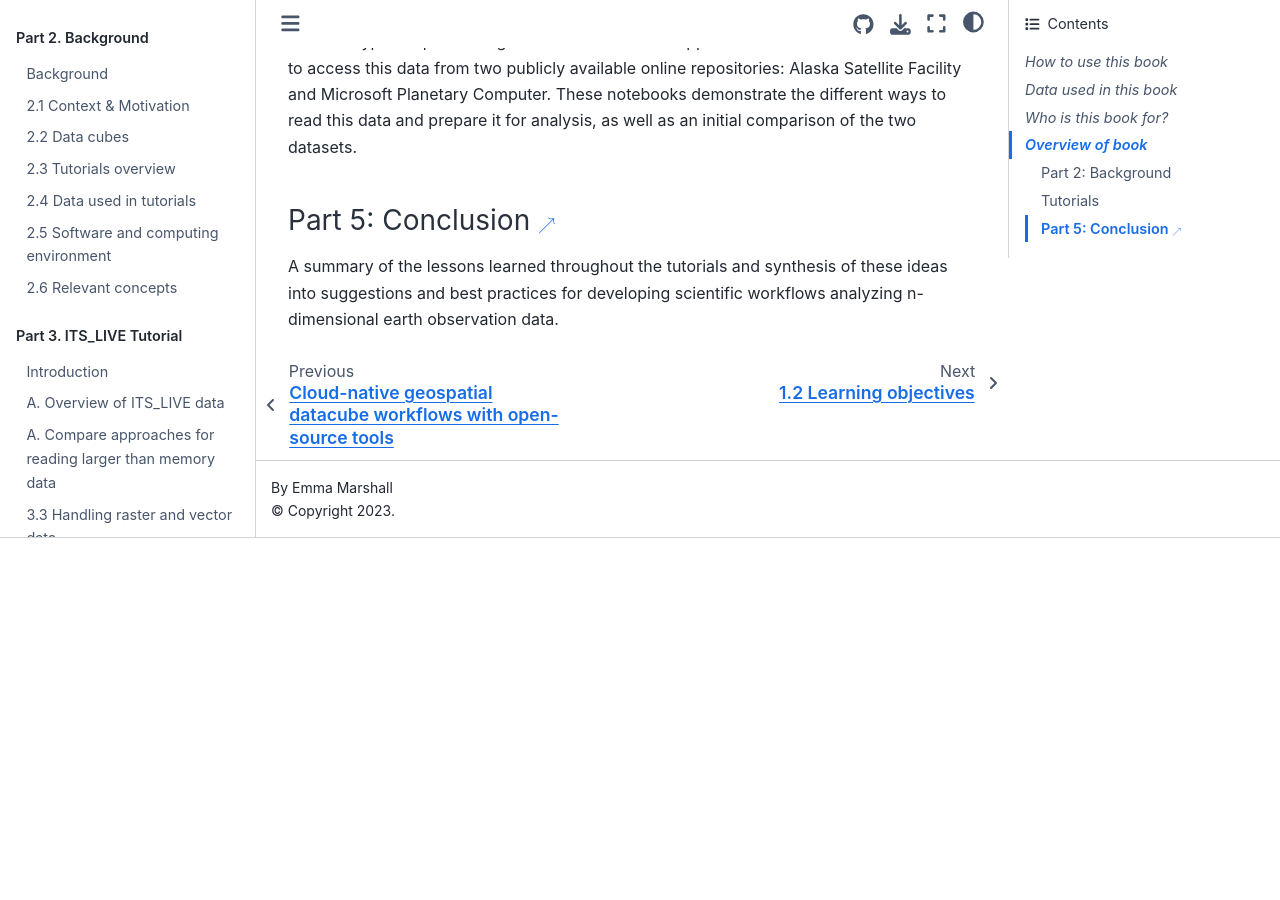
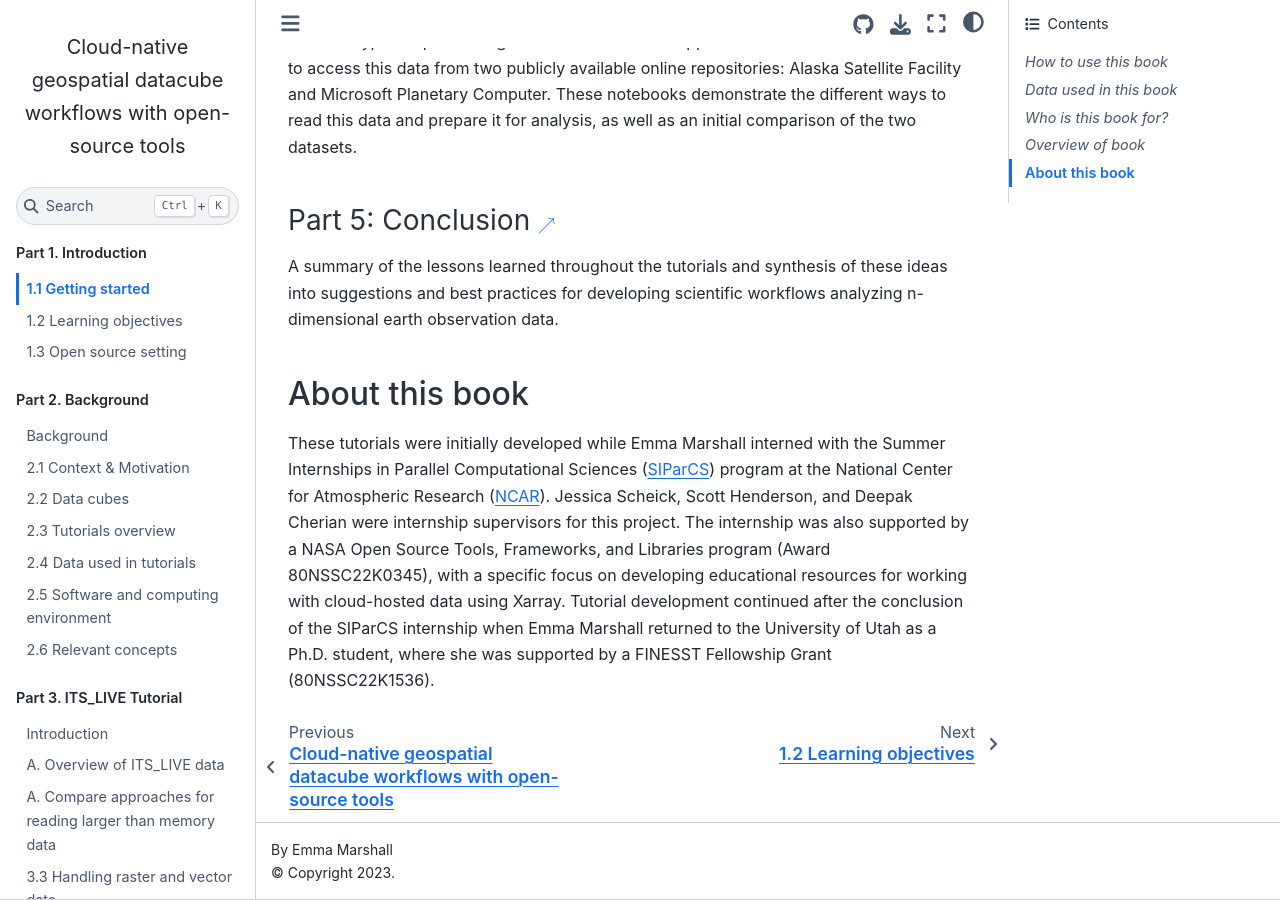
Before and after one commit to e-marshall/tutorials, a Jupyter Book: the page built from book/intro/1_getting_started.md, in a window 1280 px wide and 900 px high, scrolled down 2735 px. Built offline with Jupyter Book 1.0.4 settings and Sphinx 7.4.7 and the Sphinx Book theme 1.1.4, drawn with Linux system fonts in a browser that asks for light colours; pages that are not in the unit, such as notebooks, are missing from menus; before the commit the page ends 3273 px from its top, so only the background shows below that.

Commit message:
Nits (#52)
* rename book lock file and other small nb changes

* small changes

```diff
--- a/book/_config.yml
+++ b/book/_config.yml
@@ -13,7 +13,7 @@
 # Force re-execution of notebooks on each build.
 # See https://jupyterbook.org/content/execute.html
 execute:
-  execute_notebooks:  cache #'auto'
+  execute_notebooks:   cache #'auto'
   allow_errors: true
   timeout: 1500
   exclude_patterns:
--- a/book/intro/1_getting_started.md
+++ b/book/intro/1_getting_started.md
@@ -55,3 +55,7 @@
 ### {{part4_title}} [$\tiny \nearrow$](../conclusion/wrapping_up.md)
 
 A summary of the lessons learned throughout the tutorials and synthesis of these ideas into suggestions and best practices for developing scientific workflows analyzing n-dimensional earth observation data.
+
+## About this book
+
+These tutorials were initially developed while Emma Marshall interned with the Summer Internships in Parallel Computational Sciences ([SIParCS](https://www.cisl.ucar.edu/outreach/internships)) program at the National Center for Atmospheric Research ([NCAR](https://ncar.ucar.edu/)). Jessica Scheick, Scott Henderson, and Deepak Cherian were internship supervisors for this project. The internship was also supported by a NASA Open Source Tools, Frameworks, and Libraries program (Award  80NSSC22K0345), with a specific focus on developing educational resources for working with cloud-hosted data using Xarray. Tutorial development continued after the conclusion of the SIParCS internship when Emma Marshall returned to the University of Utah as a Ph.D. student, where she was supported by a FINESST Fellowship Grant (80NSSC22K1536).
```
Also changed, not shown: book/endmatter/about_this_book.md (+1 -2 lines), book/introduction.md (+5 -0 lines), book/itslive/nbs/4_exploratory_data_analysis_single.ipynb.
